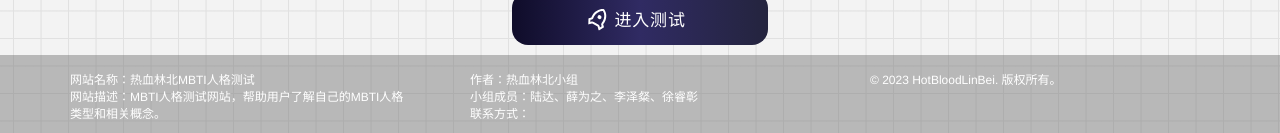
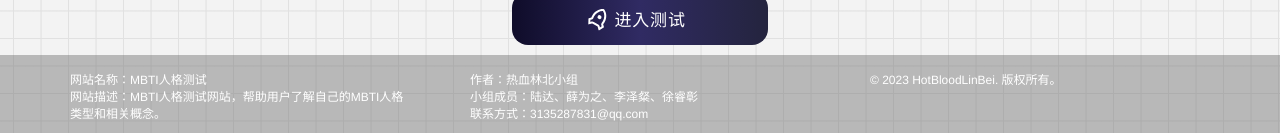
Before and after one commit to HotBloodLingBei/hotbloodlingbei, a Vue app: page / in a window 1280 px wide. Shown: the part 755-888 px from the top of the page. Built offline with nearby package versions, Linux system fonts and the light colour scheme.

Commit message:
修复了结果页面刷新的问题

```diff
--- a/src/components/MyFooter.vue
+++ b/src/components/MyFooter.vue
@@ -5,14 +5,14 @@
     <div class="footer-content">
       <div class="basic-info">
         <!-- 网站基本信息 -->
-        <p>网站名称：热血林北MBTI人格测试</p>
+        <p>网站名称：MBTI人格测试</p>
         <p>网站描述：MBTI人格测试网站，帮助用户了解自己的MBTI人格类型和相关概念。</p>
       </div>
       <div class="author-info">
         <!-- 著作人信息 -->
         <p>作者：热血林北小组</p>
         <p>小组成员：陆达、薛为之、李泽粲、徐睿彰</p>
-        <p>联系方式：</p>
+          <p>联系方式：3135287831@qq.com</p>
       </div>
       <div class="copyright-info">
         <!-- 版权信息 -->
--- a/src/views/resultPage.vue
+++ b/src/views/resultPage.vue
@@ -17,6 +17,17 @@ export default {
             mbtiDescription: mbtiDetail[store.mbtiType + "Detail"],
             // mbtiPictureLink: PersonPictureLink[store.mbtiType],
             mbtiPicture: require('@/assets/' + store.mbtiType + '.svg')
+        }
+    },
+    // 需要做的就是在结果产生的那一刻将值放到localstorage里面去，然后一进入到这个页面就将值拿出来，放到store里面去，再去刷新页面就可以看到
+    beforeCreate() {
+        console.log('函数已执行');
+        let mbtiType = localStorage.getItem("mbtiType");
+        // mbtiType存在的情况
+        if (mbtiType) {
+            console.log('函数已执行2');
+            //   直接覆盖掉mbtiType
+            store.mbtiType = mbtiType;
         }
     },
     components: {
--- a/src/views/testPage1.vue
+++ b/src/views/testPage1.vue
@@ -76,17 +76,20 @@ export default {
             }else{
               type+='s'
             }
-            if(FTvalue>0){
-              type+='f'
-            }else{
-              type+='t'
+              if (FTvalue > 0) {
+                  type += 'f'
+              } else {
+                  type += 't'
               }
-            if(JPvalue>0){
-              type+='j'
-            }else{
-              type+='p'
+              if (JPvalue > 0) {
+                  type += 'j'
+              } else {
+                  type += 'p'
               }
-            store.mbtiType=type
+              //   将mbti的结果放到localStorage里以便后面进行数据的恢复
+              localStorage.setItem("mbtiType", type)
+              //   将mbti的结果写到store里面去
+              store.mbtiType = type
               this.$router.push('/resultPage')
               // store.testType=""
               // store.Scores=[]
```
Also changed, not shown: 1 other file (tests, documents, lock files or other folders). Lines whose indentation alone changed are shown as unchanged.
